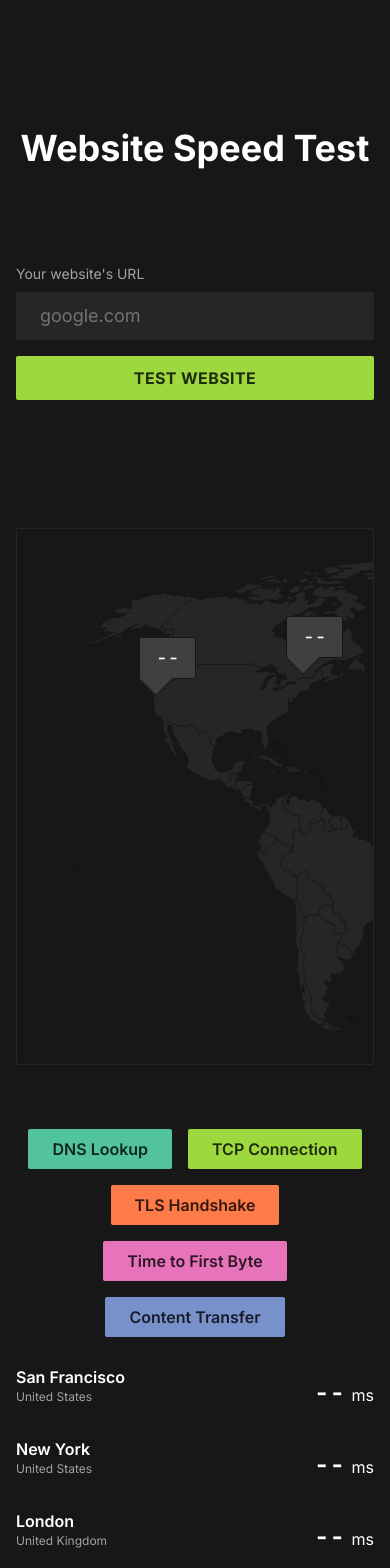
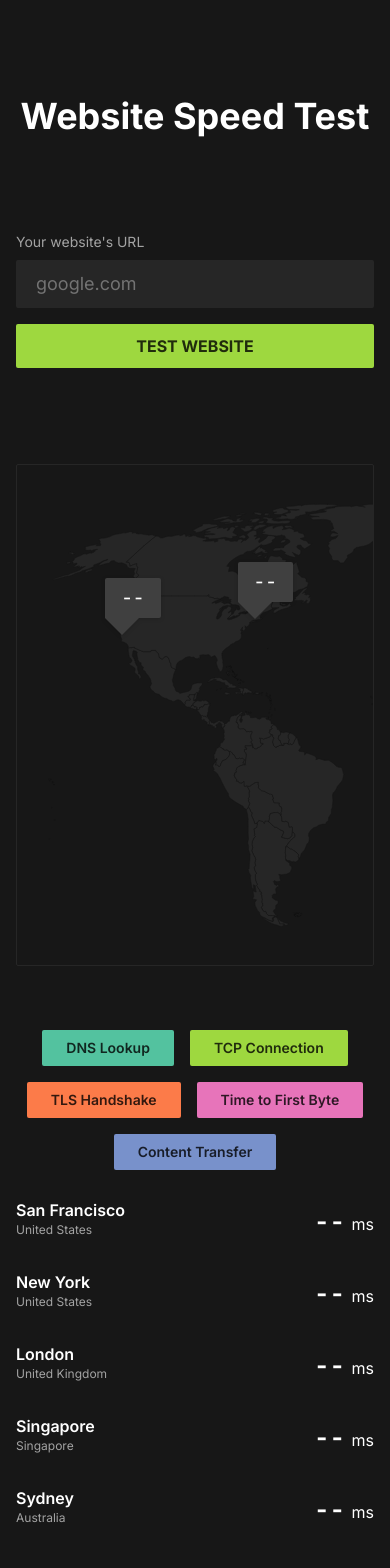
Before and after one commit to AustinShelby/website-pinger, a Next.js app in the folder web/: page / in a window 390 px wide. Shown: the top 1568 px of the page. Built offline with nearby package versions, Linux system fonts and the light colour scheme.

Commit message:
quick updates

```diff
--- a/web/components/Message.tsx
+++ b/web/components/Message.tsx
@@ -11,8 +11,8 @@ export const Message: FC<{ timeMs?: number }> = ({ timeMs }) => {
     <div className="absolute">
       <div className="relative w-full">
         <div className="absolute bottom-4 -left-4">
-          <div className="relative w-full">
-            <div className="flex items-center px-4 py-1.5 bg-gray-700 border-gray-900 border rounded-t-sm rounded-br-sm">
+          <div className="relative w-full drop-shadow">
+            <div className="flex items-center px-4 py-1.5 bg-gray-700 rounded-t-sm rounded-br-sm">
               {timeMs && (
                 <div className="relative z-10 h-3 w-3 rounded-full mr-4">
                   <div
@@ -39,7 +39,7 @@ export const Message: FC<{ timeMs?: number }> = ({ timeMs }) => {
                 {formattedTime}
               </p>
             </div>
-            <div className="absolute w-6 h-6 rotate-45 -bottom-3 left-[5px] bg-gray-700 border-gray-900 border-r border-b"></div>
+            <div className="absolute w-6 h-6 rotate-45 left-[5.04px] -bottom-[12px] bg-gray-700"></div>
           </div>
         </div>
       </div>
--- a/web/components/metric.tsx
+++ b/web/components/metric.tsx
@@ -55,7 +55,7 @@ export const Metric: FC<{
   return (
     <>
       <div className="block sm:hidden">
-        <div className="flex justify-between items-end">
+        <div className="flex justify-between items-center">
           <p className="text-left text-white font-semibold leading-none whitespace-nowrap">
             {region}
             <br />
--- a/web/components/metricButton.tsx
+++ b/web/components/metricButton.tsx
@@ -27,7 +27,7 @@ export const MetricButton: FC<{
       onClick={() => toggleMetric(metric)}
       className={`${
         metricColors[metric]
-      } px-6 py-2 rounded-sm font-semibold text-black/80 ${
+      } px-6 py-2 rounded-sm text-sm sm:text-base font-semibold text-black/80 ${
         selectedMetric === undefined || selectedMetric === metric
           ? "opacity-100 hover:opacity-90"
           : "opacity-30 hover:opacity-40"
--- a/web/pages/index.tsx
+++ b/web/pages/index.tsx
@@ -147,9 +147,9 @@ const HomePage = () => {
           cardType: "summary_large_image",
         }}
       />
-      <div className="min-h-screen bg-gray-900">
+      <div className="min-h-screen bg-gray-900 antialiased">
         <div className="bg-gray-900">
-          <h1 className="text-center text-white text-4xl sm:text-7xl font-bold pt-32 px-4">
+          <h1 className="text-center text-white text-4xl sm:text-7xl font-bold pt-24 sm:pt-32 px-4">
             Website Speed Test
           </h1>
           <div className="bg-gray-900 max-w-2xl mx-auto mt-24 px-4">
@@ -165,14 +165,15 @@ const HomePage = () => {
                   name="url"
                   value={url}
                   onChange={change}
+                  inputMode="url"
                   placeholder="google.com"
-                  className="bg-gray-800 text-white py-2.5 text-lg px-6 placeholder:text-gray-500 rounded-sm block flex-1 sm:mr-4 w-full sm:w-auto"
+                  className="bg-gray-800 text-white py-2.5 text-lg px-5 placeholder:text-gray-500 rounded-sm block flex-1 sm:mr-4 w-full sm:w-auto focus:outline-none focus:ring-4 focus:ring-offset-1 ring-data_2/10 ring-offset-data_2"
                 />
                 <button
                   disabled={status === "SEARCHING"}
                   className={` ${
                     status === "SEARCHING" ? "bg-data_2/60" : "bg-data_2"
-                  } text-black/80 uppercase flex justify-center font-bold tracking-wide rounded-sm py-2.5 px-6 w-full sm:w-auto`}
+                  } text-black/80 uppercase flex justify-center font-bold tracking-normal rounded-sm py-2.5 px-6 w-full sm:w-auto focus:outline-none focus:ring-4 focus:ring-offset-1 ring-data_2/10 ring-offset-data_2`}
                   type="submit"
                 >
                   {status === "SEARCHING" ? (
@@ -211,18 +212,18 @@ const HomePage = () => {
                 </button>
               </div>
               {status === "ERROR" && (
-                <p className="text-sm text-red-600 mt-2">
+                <p className="text-sm text-red-500 mt-2">
                   Please enter a valid URL
                 </p>
               )}
             </form>
           </div>
         </div>
-        <div className="py-32 bg-gray-900">
+        <div className="py-24 sm:py-32 bg-gray-900">
           <div className="px-4 flex flex-col gap-y-16 xl:flex-row items-center">
             <div className="w-full xl:w-1/2 sm:px-8 overflow-x-scroll sm:overflow-auto border sm:border-0 rounded-sm border-gray-800">
-              <div className="w-[1100px] sm:w-auto flex sm:block items-center justify-center">
-                <div className="relative w-[1000px] sm:w-auto py-8 sm:py-0">
+              <div className="w-[950px] h-[500px] sm:w-auto sm:h-auto flex sm:block items-center justify-center">
+                <div className="relative w-[900px] sm:w-auto sm:py-0">
                   <svg
                     baseProfile="tiny"
                     strokeLinecap="round"
--- a/web/tailwind.config.js
+++ b/web/tailwind.config.js
@@ -20,6 +20,9 @@ module.exports = {
       fontFamily: {
         sans: ["var(--font-inter)", ...fontFamily.sans],
       },
+      dropShadow: {
+        "1px": `1px 1px 0px ${colors.red[500]}`,
+      },
     },
   },
   plugins: [],
```
